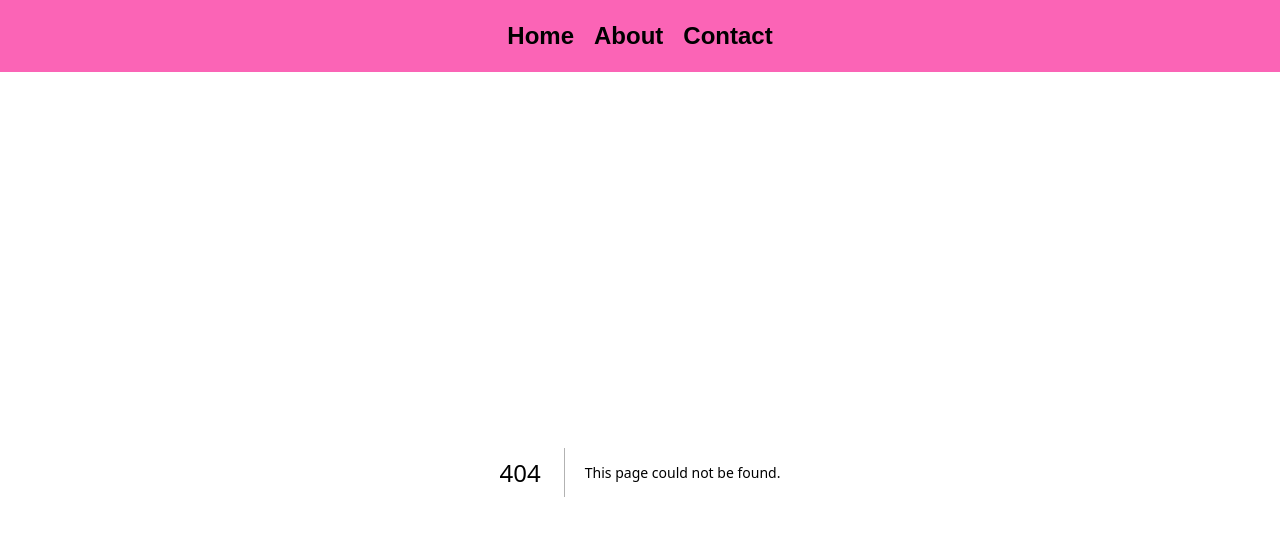
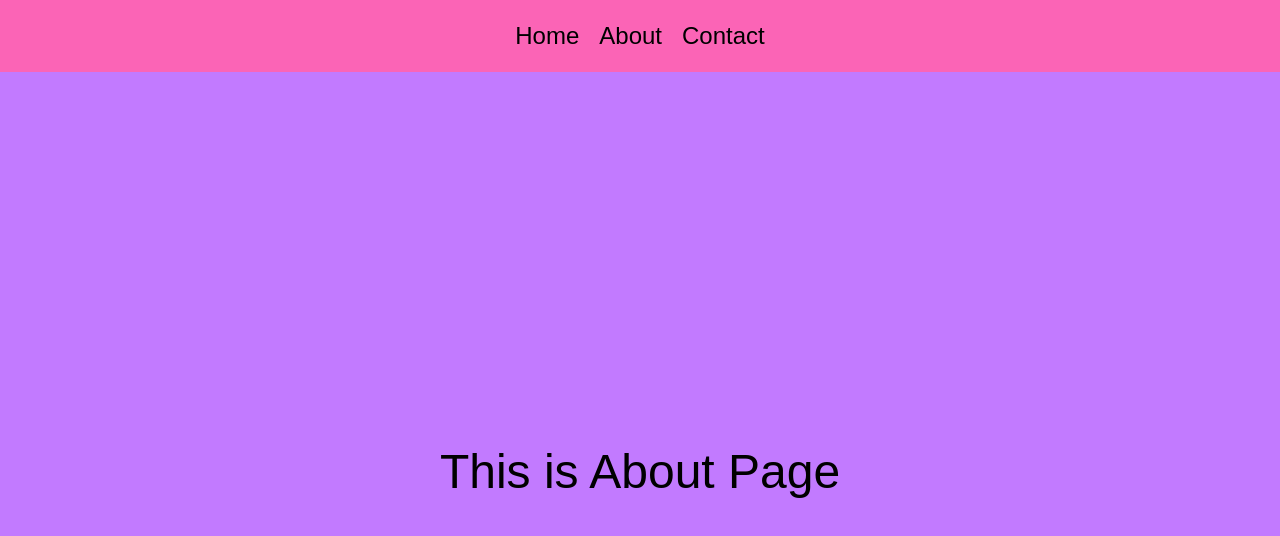
Before and after one commit to Rakib-Hassan-web/first-next-js-class-, a Next.js app: page /about in a window 1280 px wide. Before the commit this address had no page. Shown: the top 536 px of the page. Built offline with nearby package versions, Linux system fonts and the light colour scheme.

Commit message:
about page woring

```diff
--- /dev/null
+++ b/app/about/page.js
@@ -0,0 +1,9 @@
+import React from 'react'
+
+const page = () => {
+  return (
+    <div className='bg-purple-400 h-screen w-full  flex justify-center items-center text-5xl text-black '>This is About Page</div>
+  )
+}
+
+export default page
--- a/app/components/Navbar.jsx
+++ b/app/components/Navbar.jsx
@@ -7,9 +7,9 @@ const Navbar = () => {
 
     <div className='bg-pink-400 py-5  w-full'>
         <ul className='flex items-center justify-center gap-5'>
-            <Link href={'#'} className='text-2xl font-bold text-black' >Home</Link>
-            <Link href={'#'} className='text-2xl font-bold text-black' >About</Link>
-            <Link href={'#'}  className='text-2xl font-bold text-black'>Contact</Link>
+            <Link href={'#'} className='text-2xl font-medium text-black' >Home</Link>
+            <Link href={'#'} className='text-2xl font-medium text-black' >About</Link>
+            <Link href={'#'}  className='text-2xl font-medium text-black'>Contact</Link>
         </ul>
     </div>
 
```
